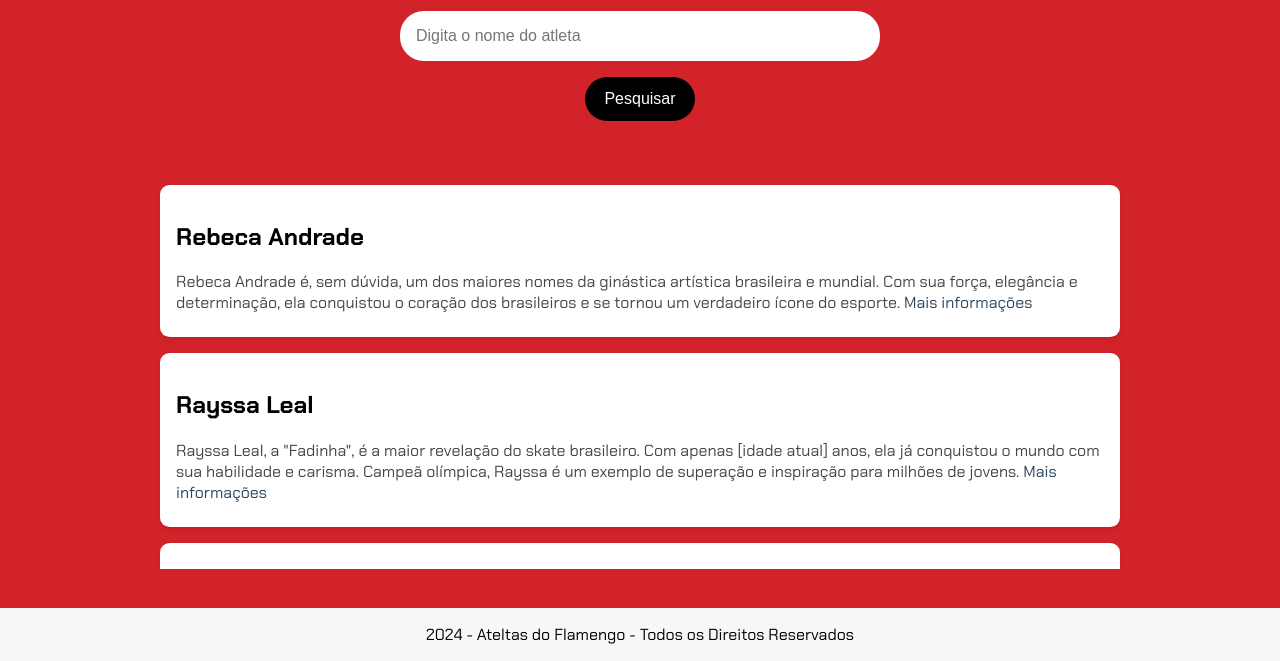
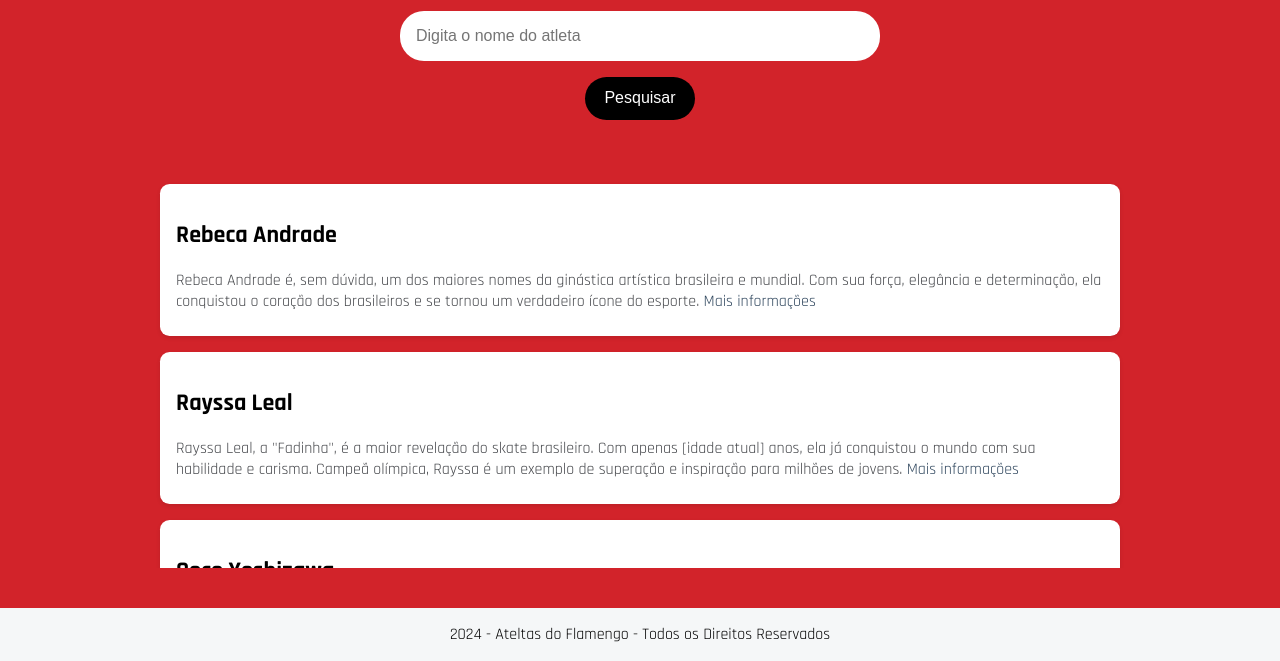
Before and after one commit to matheus-zordan/imersao-google-gemini-alura, a plain HTML site: page index.html in a window 1280 px wide. Shown: the part 139-800 px from the top of the page. Drawn offline with Linux system fonts and the light colour scheme.

Commit message:
alterando a fonte

```diff
--- a/index.html
+++ b/index.html
@@ -6,6 +6,10 @@
     <meta name="viewport" content="width=device-width, initial-scale=1.0">
     <title>Olimpiadas</title>
     <link rel="stylesheet" href="style.css">
+    <link rel="preconnect" href="https://fonts.googleapis.com">
+    <link rel="preconnect" href="https://fonts.gstatic.com" crossorigin>
+    <link href="https://fonts.googleapis.com/css2?family=Rajdhani:wght@300;400;500;600;700&display=swap"
+        rel="stylesheet">
 </head>
 
 <body>
--- a/style.css
+++ b/style.css
@@ -2,7 +2,7 @@
 @import url('https://fonts.googleapis.com/css2?family=Chakra+Petch:ital,wght@0,300;0,400;0,500;0,600;0,700;1,300;1,400;1,500;1,600;1,700&display=swap');
 
 body {
-    font-family: "Chakra Petch", sans-serif;
+    font-family: Rajdhani;
     background: #d2232a ;
     height: 100vh;
     display: flex;
```
